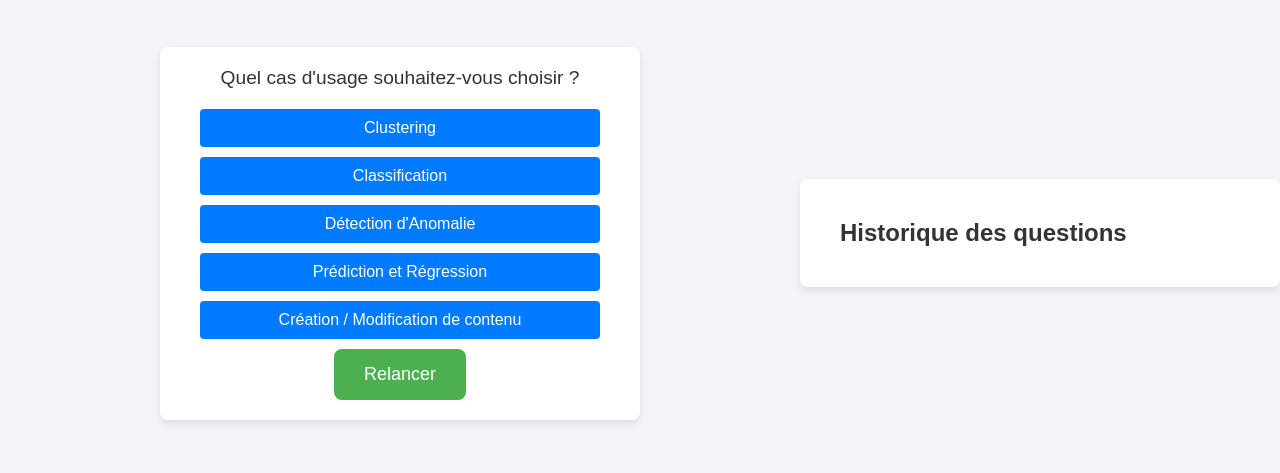
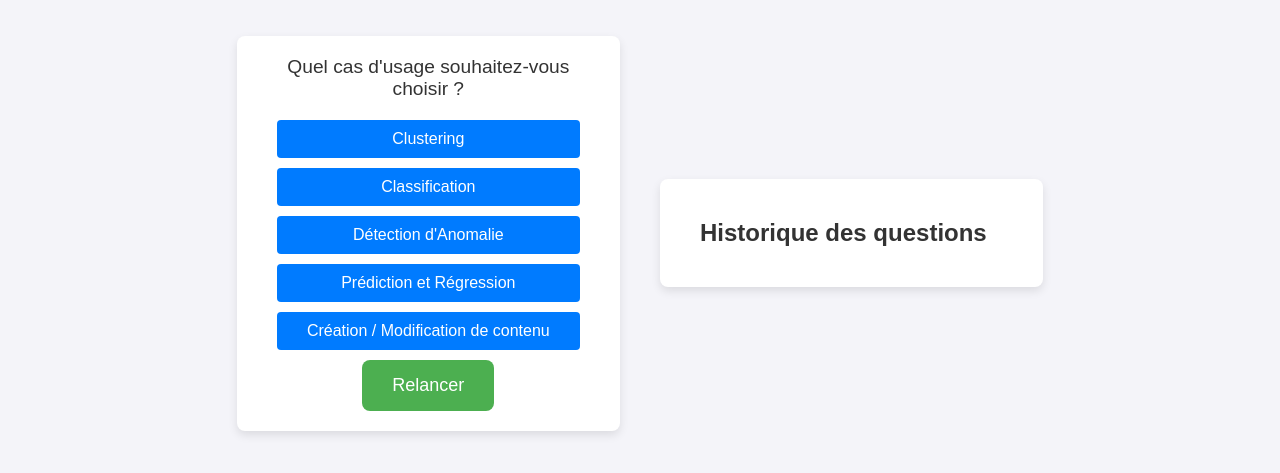
Before and after one commit to romano122333/projet_procom, a plain HTML site: page index.html in a window 1280 px wide. Shown: the part 167-640 px from the top of the page. Drawn offline with Linux system fonts and the light colour scheme.

Commit message:
Commit 12/02

```diff
--- a/questionnaire.js
+++ b/questionnaire.js
@@ -1,5 +1,7 @@
 let jsonData;
 let scoresDict = {};
+
+let algo;
 
 const restartButton = document.getElementById('permanent-restart-button');
 restartButton.addEventListener('click', resetAlgorithm);
@@ -32,6 +34,7 @@ function chooseUseCase() {
 }
 
 function loadJSON(jsonFile) {
+    algo = true;
     fetch(jsonFile)
         .then(response => {
             if (!response.ok) {
@@ -148,6 +151,7 @@ function handleAnswer(selectedOptionIndex, scores, currentQuestionIndex) {
 
 // Afficher le bouton de redémarrage après les résultats
 function showFinalScores(scoresDict) {
+    algo = false;
     // Récupère la section des résultats
     const resultsSection = document.getElementById('results-section');
     const resultsList = document.getElementById('results-list');
@@ -180,6 +184,7 @@ function showFinalScores(scoresDict) {
 }
 
 function updateHistory(question, chosenOption) {
+    if (algo){
         const historyContainer = document.getElementById('history-container');
 
         // Créer une div pour chaque question
@@ -195,6 +200,7 @@ function updateHistory(question, chosenOption) {
 
         // Ajouter l’élément au conteneur d’historique
         historyContainer.appendChild(questionDiv);
+    }
 }
 
 
--- a/styles.css
+++ b/styles.css
@@ -17,7 +17,11 @@ body {
     box-shadow: 0 4px 10px rgba(0, 0, 0, 0.1);
     max-width: 400px;
     width: 100%;
-    margin: 0 auto;
+    max-height: 80vh;
+    margin-right: 20px;
+    margin-left: 20px;
+    overflow-y: auto;
+    box-sizing: border-box;
 }
 
 .container2 {
@@ -28,14 +32,38 @@ body {
     box-shadow: 0 4px 10px rgba(0, 0, 0, 0.1);
     max-width: 400px;
     width: 100%;
-    margin-left: 0;
+    overflow-y: auto;
+    max-height: 70vh;
+    height: auto;
+    margin-right: 20px;
+    margin-left: 20px;
+    display: flex;
+    flex-direction: column;
+    box-sizing: border-box;
+}
+
+.fixed-header {
+    background-color: #f1f1f1;
+    padding: 20px 40px;
+    border-bottom: 1px solid #ddd;
+    flex-shrink: 0;
+}
+
+.scrollable-content {
+    padding: 20px 40px;
+    max-height: 60vh;
+    overflow-y: auto;
 }
 
 .containerv {
     display: flex;
     align-items: center;
-    justify-content: space-between;
-    width: 100%;
+    justify-content: center;
+    max-width: 900px;
+    margin: 0 auto;
+    gap: 0px;
+    margin-top: 20px;
+    margin-bottom: 20px;
 }
 
 .result_list_class {
```
Lines whose indentation alone changed are shown as unchanged.
